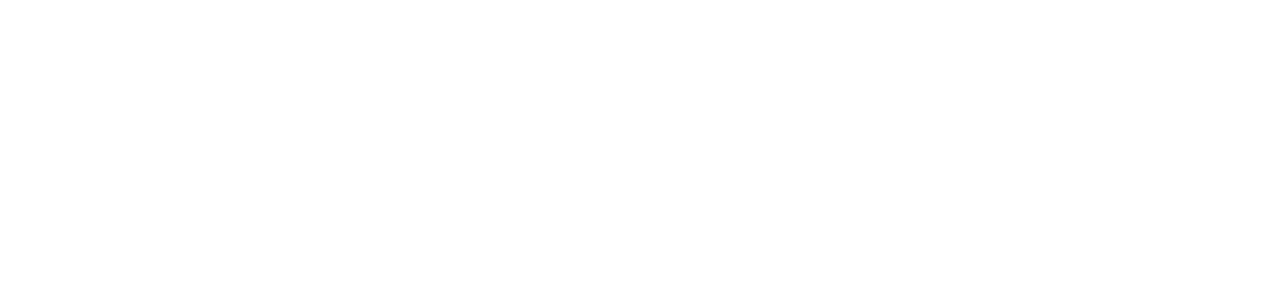
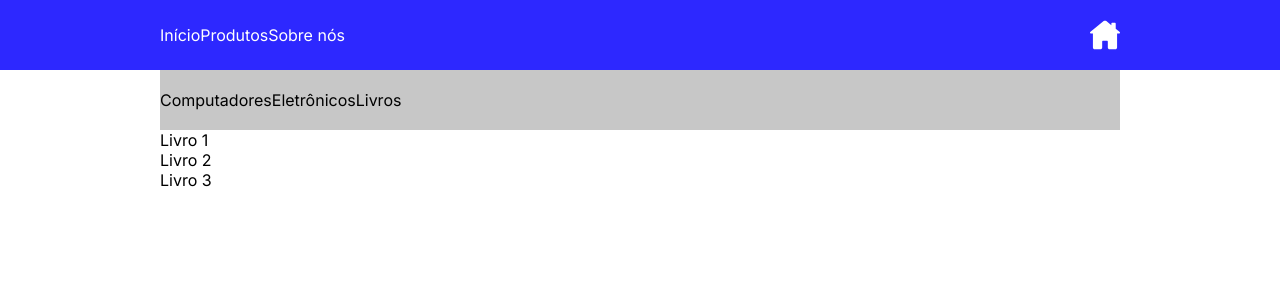
Before and after one commit to a-devrepo/dsstore, a React (Vite) app: page /products/books in a window 1280 px wide. Before the commit this address had no page. Shown: the top 300 px of the page. Built offline with nearby package versions, Linux system fonts and the light colour scheme.

Commit message:
Adiciona rotas books, computers e electronics

```diff
--- a/src/App.tsx
+++ b/src/App.tsx
@@ -3,6 +3,9 @@
 import HomeBody from "./routes/HomeBody"
 import About from "./routes/About"
 import Products from "./routes/Products"
+import Books from "./routes/Products/Books"
+import Computers from "./routes/Products/Computers"
+import Electronics from "./routes/Products/Electronics"
 
 function App() {
 
@@ -12,7 +15,12 @@
         <Route path="/" element={<Home />}>
           <Route index element={<Navigate to="/home" />} />
           <Route path="home" element={<HomeBody />} />
-          <Route path="products" element={<Products />} />
+          <Route path="products" element={<Products />} >
+
+            <Route path="computers" element={<Computers />} />
+            <Route path="electronics" element={<Electronics />} />
+            <Route path="books" element={<Books />} />
+          </Route>
           <Route path="about" element={<About />} />
         </Route>
       </Routes>
--- a/src/components/Header/index.tsx
+++ b/src/components/Header/index.tsx
@@ -7,8 +7,8 @@
             <div className="container header-content-container">
                 <nav className="nav-bar">
                     <div>Início</div>
-                    <div>Promoção</div>
-                    <div>Participar</div>
+                    <div>Produtos</div>
+                    <div>Sobre nós</div>
                 </nav>
                 <img src={homeIcon} alt="Home" />
             </div>
--- /dev/null
+++ b/src/routes/Products/Books/index.tsx
@@ -0,0 +1,10 @@
+export default function Books() {
+
+    return (
+        <div>
+            <p>Livro 1</p>
+            <p>Livro 2</p>
+            <p>Livro 3</p>
+        </div>
+    );
+}
--- /dev/null
+++ b/src/routes/Products/Computers/index.tsx
@@ -0,0 +1,10 @@
+export default function Computers() {
+
+    return (
+        <div>
+            <p>Computador 1</p>
+            <p>Computador 2</p>
+            <p>Computador 3</p>
+        </div>
+    );
+}
--- /dev/null
+++ b/src/routes/Products/Electronics/index.tsx
@@ -0,0 +1,10 @@
+export default function Electronics() {
+
+    return (
+        <div>
+            <p>Eletrônico 1</p>
+            <p>Eletrônico 2</p>
+            <p>Eletrônico 3</p>
+        </div>
+    );
+}
--- a/src/routes/Products/index.tsx
+++ b/src/routes/Products/index.tsx
@@ -1,26 +1,25 @@
+import "./styles.css";
 import { Outlet } from "react-router-dom";
-import "./styles.css";
+import { NavLink } from "react-router-dom";
 
 export default function Products() {
 
     return (
-        <>
         <main>
             <section>
                 <div className="container">
                     <div className="products-menu">
                         <div className="container products-menu-content-container">
-                                <nav className="nav-bar">
-                                    <div>Computadores</div>
-                                    <div>Eletrônicos</div>
-                                    <div>Livros</div>
+                            <nav className="products-nav-bar">
+                                <NavLink to="/products/computers">Computadores</NavLink>
+                                <NavLink to="/products/electronics" >Eletrônicos</NavLink>
+                                <NavLink to="/products/books">Livros</NavLink>
                             </nav>
                         </div>
                     </div>
+                    <Outlet></Outlet>
                 </div>
             </section>
-                <Outlet></Outlet>
         </main>
-        </>
     );
 }
--- a/src/routes/Products/styles.css
+++ b/src/routes/Products/styles.css
@@ -6,7 +6,7 @@
   align-items: center;
 }
 
-.nav-bar {
+.products-nav-bar {
   display: flex;
 }
 
```
Lines whose indentation alone changed are shown as unchanged.
